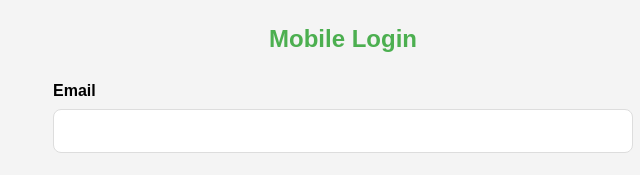
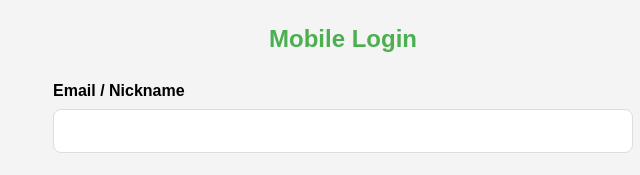
Before and after one commit to MinamiAoyama18/todoapp-v02, a website with bundled scripts: page public/mobile/index.html in a window 1280 px wide. Shown: the top 175 px of the page, 297-937 px from the left. Built offline with nearby package versions, Linux system fonts and the light colour scheme; no server answers.

Commit message:
nickname

```diff
--- a/public/mobile/index.html
+++ b/public/mobile/index.html
@@ -22,7 +22,7 @@
             </h2>
             <form id="loginForm">
                 <div class="form-group">
-                    <label data-translate="email">Email</label>
+                    <label data-translate="email">Email / Nickname</label>
                     <input type="email" id="email" name="email" required>
                 </div>
                 <div class="form-group">
--- a/public/mobile/translations.js
+++ b/public/mobile/translations.js
@@ -1,7 +1,7 @@
 export const translations = {
     en: {
         login: "Mobile Login",
-        email: "Email",
+        email: "Email / Nickname",
         password: "Password",
         loginButton: "Login",
         or: "OR",
@@ -40,7 +40,7 @@ export const translations = {
     },
     zh: {
         login: "移动端登录",
-        email: "邮箱",
+        email: "邮箱 / 昵称",
         password: "密码",
         loginButton: "登录",
         or: "或者",
```
